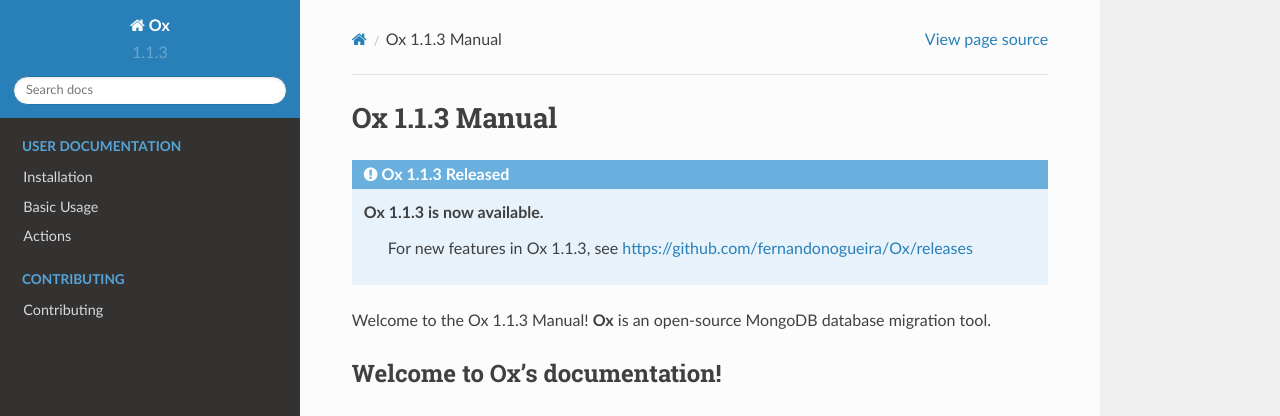
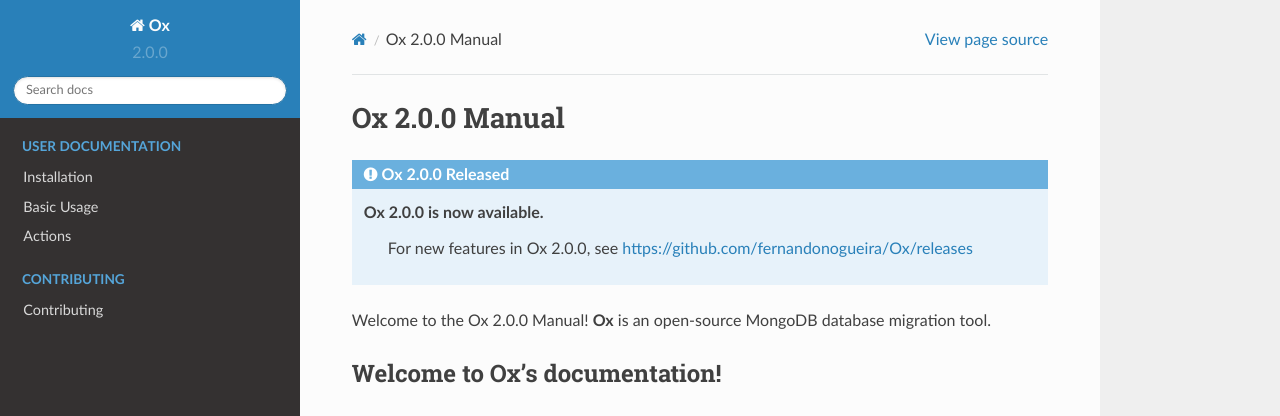
Before and after one commit to fernandonogueira/Ox, a Sphinx documentation site: the page built from docs/index.rst, in a window 1280 px wide and 1274 px high. Shown: the top 416 px of the window. Built offline with Sphinx 7.4.7 and the Read the Docs theme 2.0.0, drawn with Linux system fonts in a browser that asks for light colours.

Commit message:
chore(build): prepare for v2.0.0 release

```diff
--- a/docs/conf.py
+++ b/docs/conf.py
@@ -66,9 +66,9 @@ author = u'Fernando Nogueira'
 # built documents.
 #
 # The short X.Y version.
-version = u'1.1.3'
+version = u'2.0.0'
 # The full version, including alpha/beta/rc tags.
-release = u'1.1.3'
+release = u'2.0.0'
 
 # The language for content autogenerated by Sphinx. Refer to documentation
 # for a list of supported languages.
--- a/pom.xml
+++ b/pom.xml
@@ -5,7 +5,7 @@
     <modelVersion>4.0.0</modelVersion>
     <groupId>com.github.fernandonogueira.Ox</groupId>
     <artifactId>ox</artifactId>
-    <version>1.1.3</version>
+    <version>2.0.0</version>
     <packaging>jar</packaging>
 
     <properties>
```
